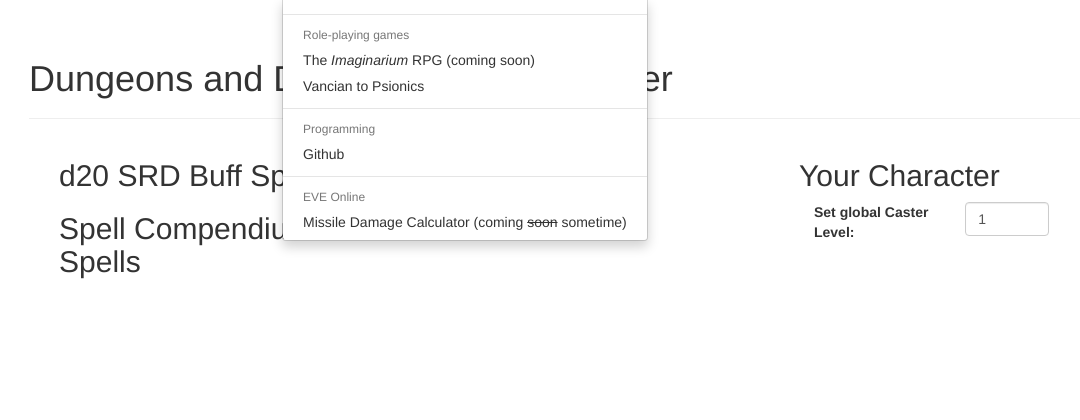
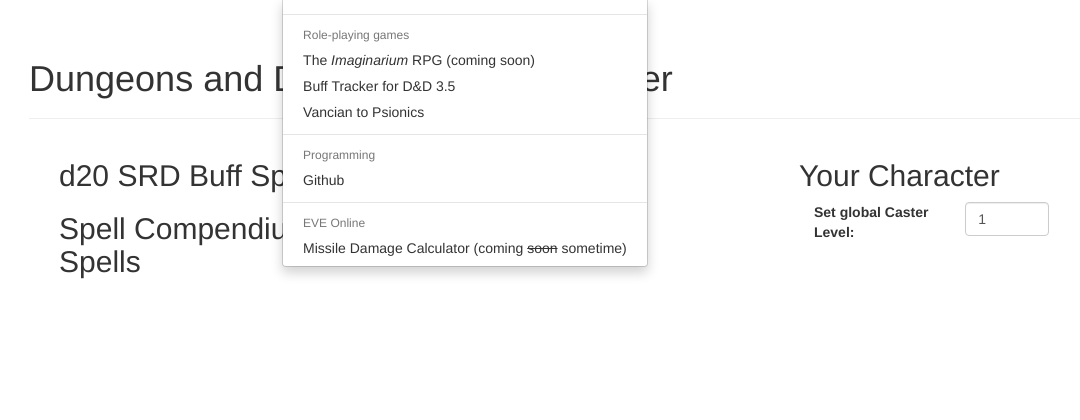
Before and after one commit to Ernir/old.ernir.net, a Flask app: page /bufftracker/ in a window 1280 px wide, after a click on "Hobbies". Shown: the part 51-471 px from the top of the page, without its empty margins (41-1121 px from the left). Run offline with Flask 2, Linux system fonts and the light colour scheme; data that the repository does not hold is empty; some libraries are stand-ins or nearby versions.

Commit message:
Buff tracker added to nav bar

```diff
--- a/ernirnet/templates/includes/nav.jinja2
+++ b/ernirnet/templates/includes/nav.jinja2
@@ -28,6 +28,7 @@
                         <li class="divider"></li>
                         <li class="dropdown-header">Role-playing games</li>
                         <li><a href="#">The <i>Imaginarium</i> RPG (coming soon)</a></li>
+                        <li><a href="/bufftracker/">Buff Tracker for D&D 3.5</a></li>
                         <li><a href="/vanciantopsionics/">Vancian to Psionics</a></li>
                         <li class="divider"></li>
                         <li class="dropdown-header">Programming</li>
```
